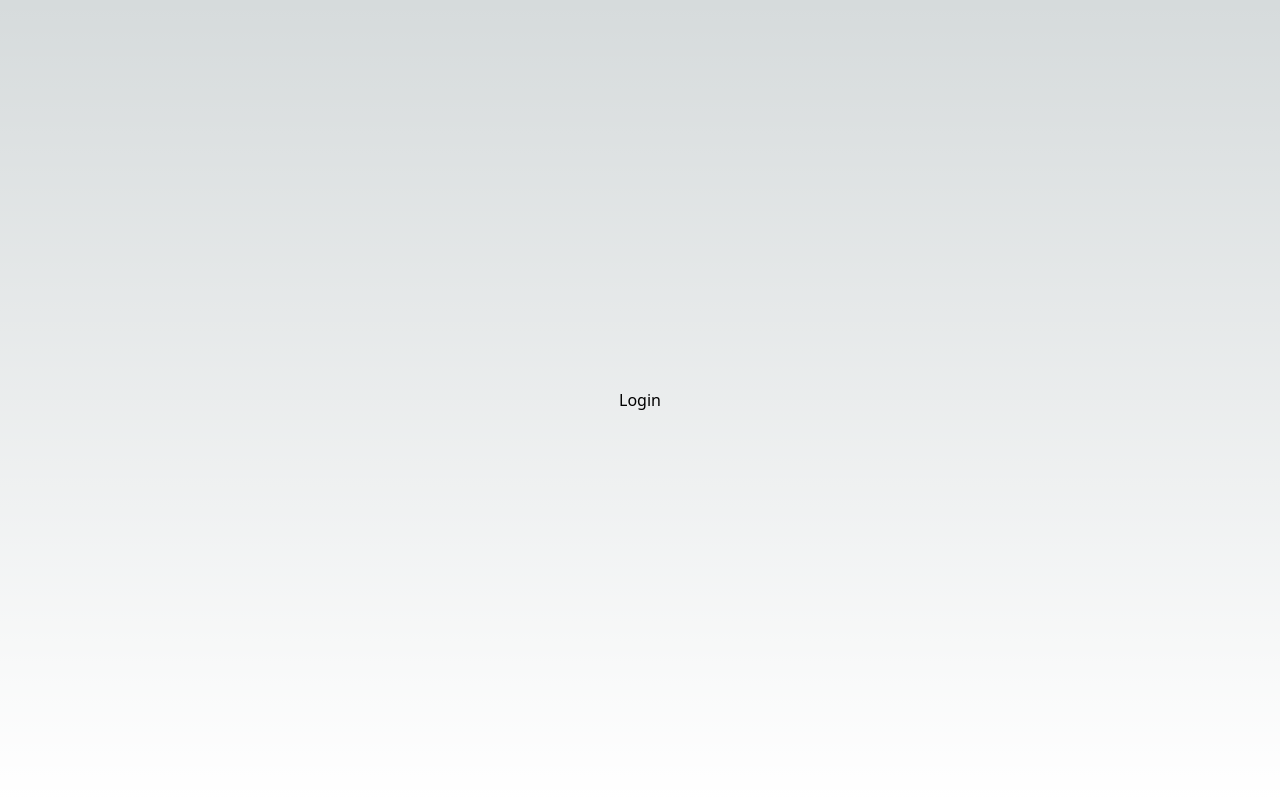
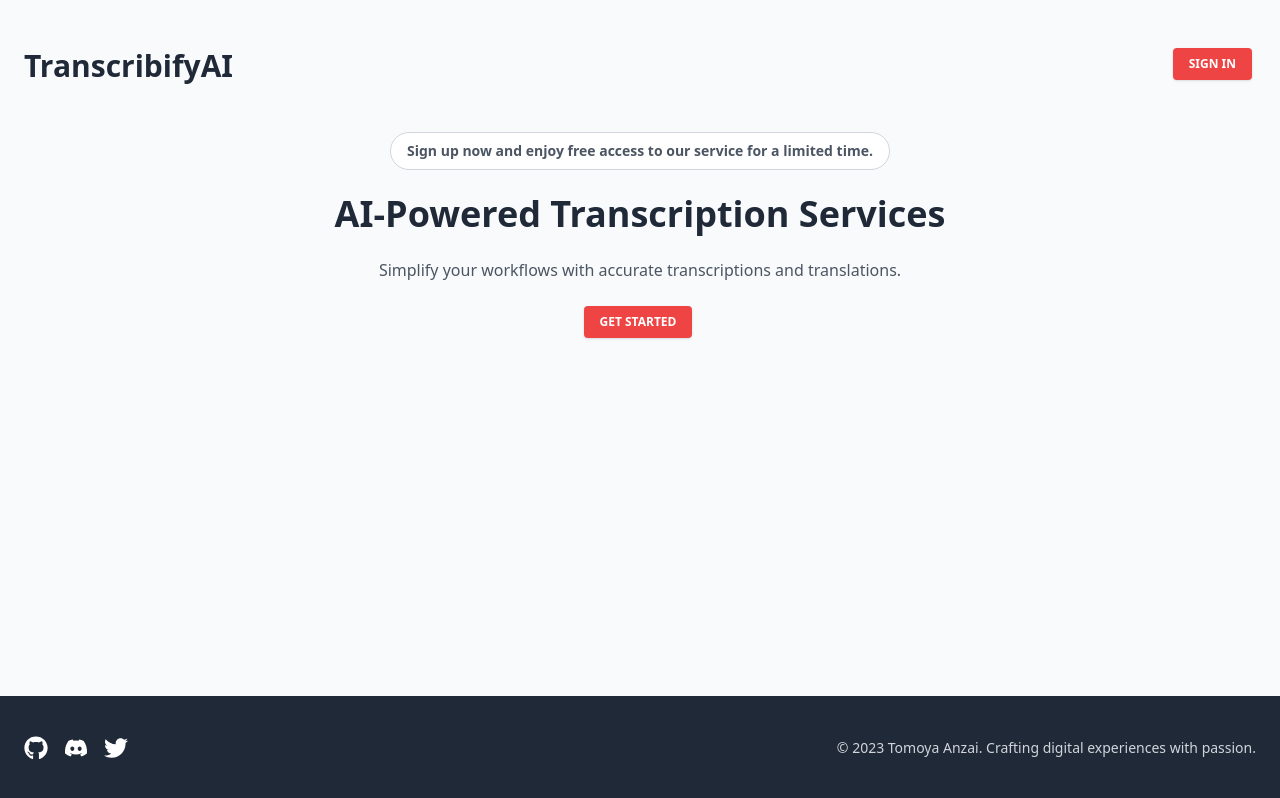
Before and after one commit to nyon3/TranscribifyAI, a Next.js app: page / in a window 1280 px wide. Built offline with nearby package versions, Linux system fonts and the light colour scheme.

Commit message:
Init top page layout

```diff
--- a/app/dashboard/page.tsx
+++ b/app/dashboard/page.tsx
@@ -52,7 +52,7 @@ export default function UserHome() {
                         priority
                     />
                 </Link> */}
-                <Link
+                {/* <Link
                     href="https://github.com/nyon3/TranscribifyAI"
                     className="flex items-center space-x-2"
                 >
@@ -64,7 +64,10 @@ export default function UserHome() {
                         priority
                     />
                     <p className="font-light">Source</p>
-                </Link>
+                </Link> */}
+                <div className="mt-6 text-gray-600 text-center">
+                  Have an inquiry or feedback?
+                </div>
             </div>
         </main>
     );
--- a/app/page.tsx
+++ b/app/page.tsx
@@ -1,13 +1,90 @@
+import { LoginButton, HomePageLoginButton } from '../components/button';
+import { FaGithub, FaTwitter, FaDiscord } from 'react-icons/fa';
 
-import { LoginButton} from '../components/button'
+export default function Home() {
+  return (
+     <div className="flex flex-col min-h-screen bg-gray-50">
+      {/* Header Section */}
+      <header className="container mx-auto px-6 py-12 flex justify-between items-center">
+        <h1 className="text-3xl font-bold text-gray-800">TranscribifyAI</h1>
+        <LoginButton />
+      </header>
+
+      {/* Main Content Section */}
+      <main className="flex-grow">
+        <div className="flex flex-col justify-between h-full"> {/* Ensures header and footer remain at their respective ends */}
+          {/* Beta Notice + Hero Section */}
+          <div className="flex flex-col items-center justify-center flex-grow space-y-6"> {/* Centrally aligns Beta Notice and Hero Section */}
+            <div className="bg-white text-gray-600 py-2 px-4 border border-gray-300 rounded-full text-center">
+              <p className="text-sm font-semibold">
+                Sign up now and enjoy free access to our service for a limited time.
+              </p>
+            </div>
+            <h2 className="text-4xl font-bold text-gray-800">
+              AI-Powered Transcription Services
+            </h2>
+            <p className="text-gray-600">
+              Simplify your workflows with accurate transcriptions and translations.
+            </p>
+            <HomePageLoginButton />
+          </div>
+        </div>
+      </main>
+
+      {/* Footer Section */}
+      <footer className="bg-gray-800 text-white py-10">
+  <div className="container mx-auto px-6 flex flex-wrap justify-between items-center">
+    {/* Icons Container */}
+    <div className="flex justify-center items-center space-x-4">
+      <a href="https://github.com/nyon3/TranscribifyAI" target="_blank" rel="noopener noreferrer" aria-label="GitHub">
+        <FaGithub size={24} />
+      </a>
+      <a href="https://discordapp.com/users/808692913289822218" target="_blank" rel="noopener noreferrer" aria-label="Discord">
+        <FaDiscord size={24} />
+      </a>
+      <a href="https://twitter.com/Tomo_anz" target="_blank" rel="noopener noreferrer" aria-label="Twitter">
+        <FaTwitter size={24} />
+      </a>
+    </div>
+    {/* Text Content */}
+    <p className='text-sm text-gray-300'>© 2023 Tomoya Anzai. Crafting digital experiences with passion.</p>
+  </div>
+</footer>
+
+    </div>
+  );
+}
 
 
 
-export default async function Home() {
-
-  return (
-    <main className="relative flex min-h-screen flex-col items-center justify-center">
-      <LoginButton />
-    </main>
-  )
-}
+   {/* Benefits Section */}
+//    <section className="bg-white py-8">
+//    <div className="container mx-auto px-6 space-y-6">
+//      <h3 className="text-center text-2xl font-bold text-gray-800">
+//        Why Choose Us?
+//      </h3>
+//      <div className="flex flex-col md:flex-row justify-center items-center space-y-4 md:space-y-0 md:space-x-4">
+//        {/* Benefit 1 */}
+//        <div className="flex-1 max-w-md bg-blue-100 p-4 rounded-lg">
+//          <h4 className="font-bold text-lg">Accurate Summaries</h4>
+//          <p className="text-sm text-gray-600">
+//            Quickly summarize your meetings and discussions with high accuracy.
+//          </p>
+//        </div>
+//        {/* Benefit 2 */}
+//        <div className="flex-1 max-w-md bg-green-100 p-4 rounded-lg">
+//          <h4 className="font-bold text-lg">Seamless Translation</h4>
+//          <p className="text-sm text-gray-600">
+//            Translate your transcriptions for a global audience in a single step.
+//          </p>
+//        </div>
+//        {/* Benefit 3 */}
+//        <div className="flex-1 max-w-md bg-purple-100 p-4 rounded-lg">
+//          <h4 className="font-bold text-lg">Time Efficiency</h4>
+//          <p className="text-sm text-gray-600">
+//            Save hours of manual work with our automated transcription service.
+//          </p>
+//        </div>
+//      </div>
+//    </div>
+//  </section>
--- a/components/button.tsx
+++ b/components/button.tsx
@@ -3,7 +3,9 @@ import { signIn, signOut } from "next-auth/react"
 
 export const LoginButton = () => {
     return (
-        <button onClick={() => signIn('github', {callbackUrl: '/dashboard'})}>Login</button>
+        <button
+        className="bg-red-500 text-white active:bg-red-600 font-bold uppercase text-xs px-4 py-2 rounded shadow hover:shadow-md outline-none focus:outline-none mr-1 mb-1 ease-linear transition-all duration-150"
+        onClick={() => signIn('github, google', {callbackUrl: '/dashboard'})}>Sign in</button>
     )
 }
 
@@ -14,3 +16,11 @@ export const LogoutButton = () => {
         onClick={() => signOut({callbackUrl:'/'})}>Logout</button>
     )
 }
+
+export const HomePageLoginButton = () => {
+    return (
+        <button
+        className="bg-red-500 text-white active:bg-red-600 font-bold uppercase text-xs px-4 py-2 rounded shadow hover:shadow-md outline-none focus:outline-none mr-1 mb-1 ease-linear transition-all duration-150"
+        onClick={() => signIn('github, google', {callbackUrl:'/dashboard'})}>Get started</button>
+    )
+}
```
